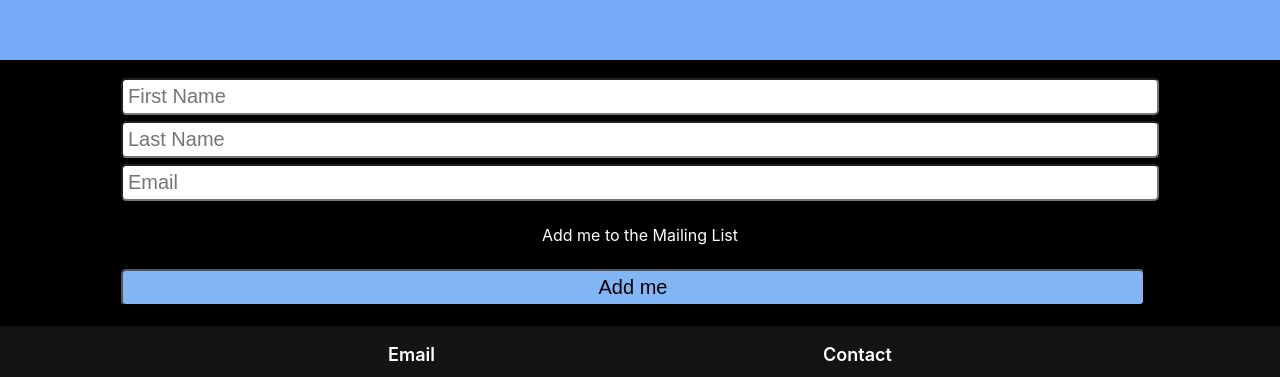
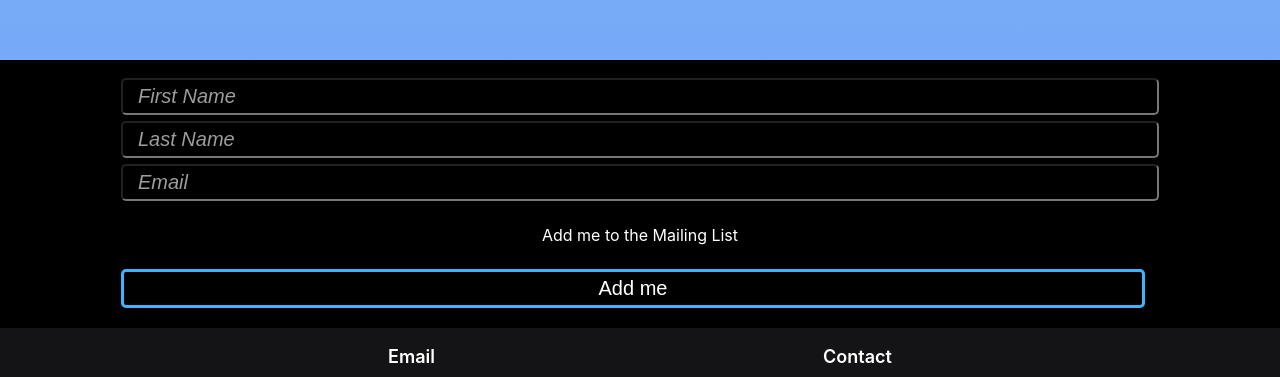
Before and after one commit to babypilot007/flyhimalay, a React (Create React App) app: page /newsletter in a window 1280 px wide. Shown: the part 818-1195 px from the top of the page. Built offline with nearby package versions, Linux system fonts and the light colour scheme; no server answers; the database is empty.

Commit message:
amil list css

```diff
--- a/src/App.css
+++ b/src/App.css
@@ -531,24 +531,69 @@ span{
     justify-content: center;
 }
 
+.submitbtn{
+    border: solid rgb(60, 180, 255);
+    color: solid rgb(60, 180, 255);
+}
+
 
 
 .mail_form{
     justify-content: center;
     padding-top: 15px;
     padding-bottom: 15px;
-    color: rgb(157, 247, 255);
     background-color: rgb(0, 0, 0);
     position: relative;
     display:grid;
 }
 
-.submitbtn{
-    background-color: rgb(130, 181, 244);
-    font-weight:900;
-    font-size: 20px;
+.mail_form input{
+    justify-content: center;
+    padding-top: 15px;
+    padding-bottom: 15px;
+    color: rgb(255, 255, 255);
+    background-color: rgb(0, 0, 0);
+    position: relative;
 
 }
+
+.mail_form input:focus{
+    padding-top: 15px;
+    padding-bottom: 15px;
+    color: rgb(255, 255, 255);
+    background-color: rgb(0, 0, 0);
+    position: relative;
+
+}
+
+
+.mail_form input:hover{
+    padding-top: 15px;
+    padding-bottom: 15px;
+    color: rgb(255, 255, 255);
+    background-color: rgb(0, 0, 0);
+    position: relative;
+
+}
+
+
+
+
+::placeholder{
+    color: rgba(255, 255, 255, 0.616);
+    padding: 10px;
+    font-style: italic;
+    font-weight: lighter
+}
+
+::placeholder:focus{
+    color: rgba(255, 255, 255, 0.616);
+    padding: 10px;
+    font-style: italic;
+    font-weight: lighter
+}
+
+
 
 .mail_form input {
     margin: 3px;
--- a/src/Maillist.js
+++ b/src/Maillist.js
@@ -72,8 +72,7 @@ function Maillist() {
          {detsDiv ? <div className='noInfo'>{dets}</div>:<div className='yesInfo'><p>{dets}</p>
 </div>}
 
-
-    <input type='submit' value={'Add me'} className='submitbtn' onClick={()=>{mail()}} ></input>
+    <input className='submitbtn' type='submit' value={'Add me'} onClick={()=>{mail()}} ></input>
         </form >
 
 
```
